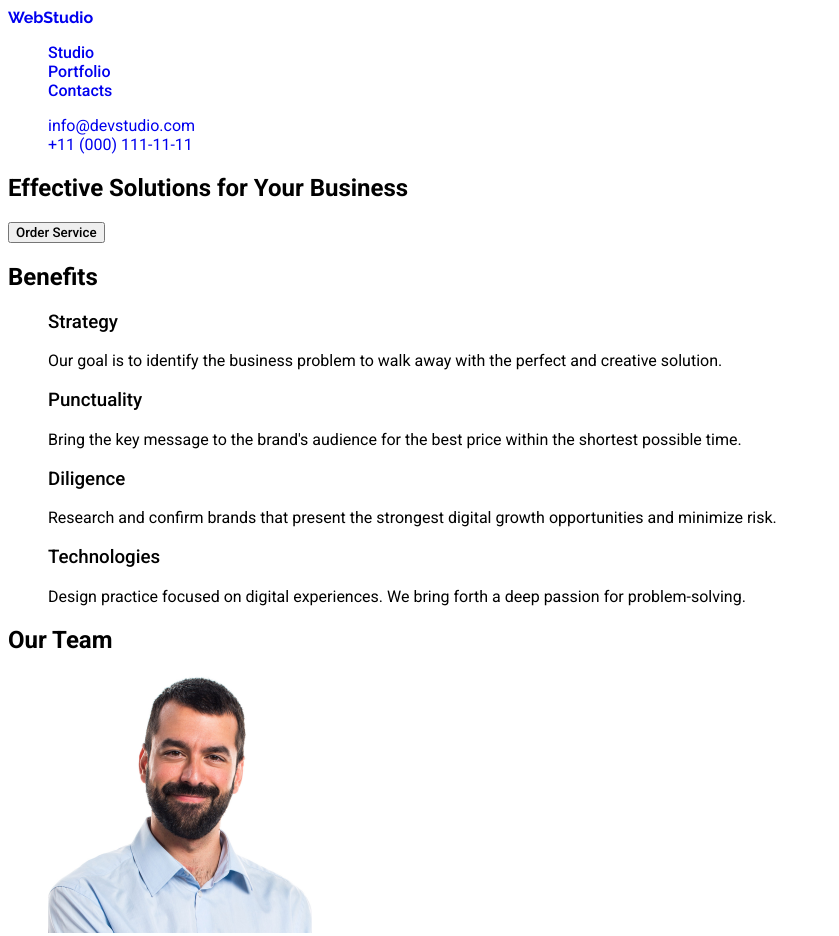
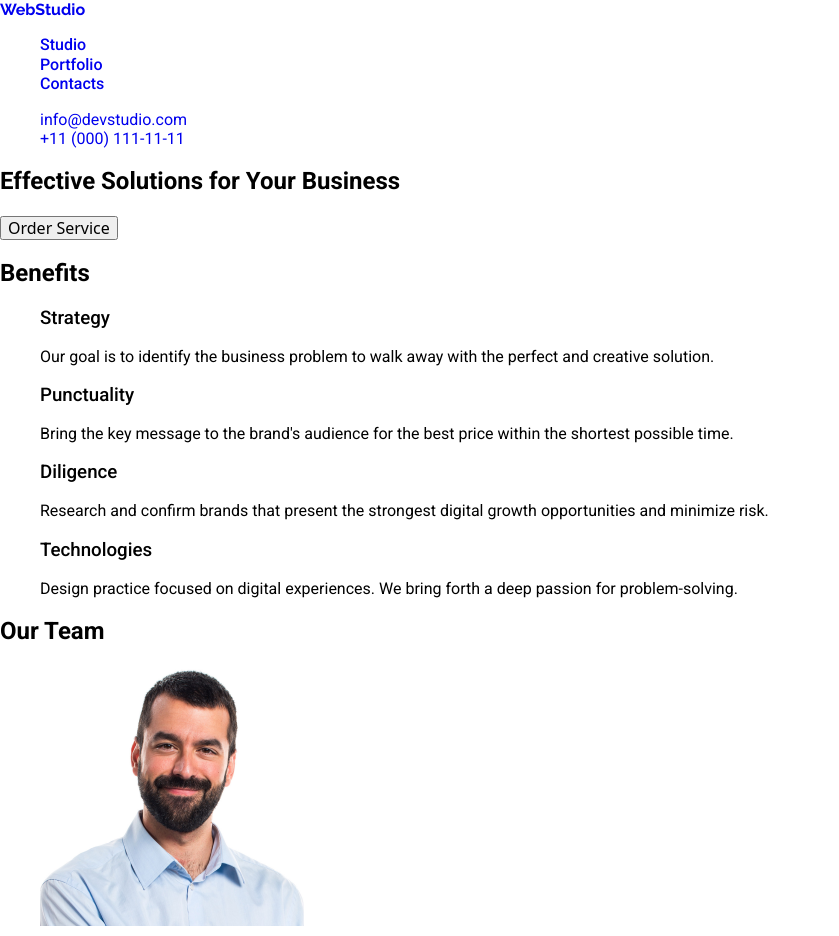
Before and after one commit to Alex876367/goit-markup-hw-02, a plain HTML site: page index.html in a window 1280 px wide. Shown: the top 936 px of the page, without its empty margins (0-839 px from the left). Drawn offline with nearby package versions, Linux system fonts and the light colour scheme.

Commit message:
goit-markup-hw-02

```diff
--- a/index.html
+++ b/index.html
@@ -13,6 +13,7 @@
     <link href="https://fonts.googleapis.com/css2?family=Montserrat:ital,wght@0,100..900;1,100..900&family=Raleway:ital,wght@0,100..900;1,100..900&family=Roboto:ital,wght@0,100;0,300;0,400;0,500;0,700;0,900;1,100;1,300;1,400;1,500;1,700;1,900&family=Tangerine:wght@400;700&display=swap"
     rel="stylesheet">
 
+    <link rel="stylesheet" href="https://cdnjs.cloudflare.com/ajax/libs/modern-normalize/3.0.0/modern-normalize.min.css" integrity="sha512-3axTZ/bKFZH5/qLFTl4U+mDbBDFW+5QO5L7D1HnOhlhJbcNDIVJxoNm6It77g0eUdzfKZlHirayqRC2qJaAOJw==" crossorigin="anonymous" referrerpolicy="no-referrer" />
 
     <title>Document</title>
 </head>
```
